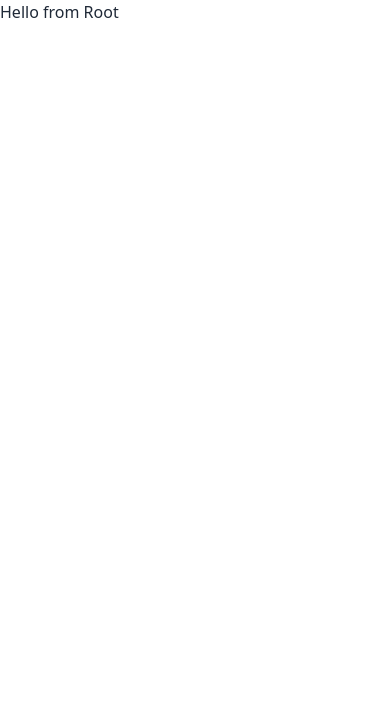
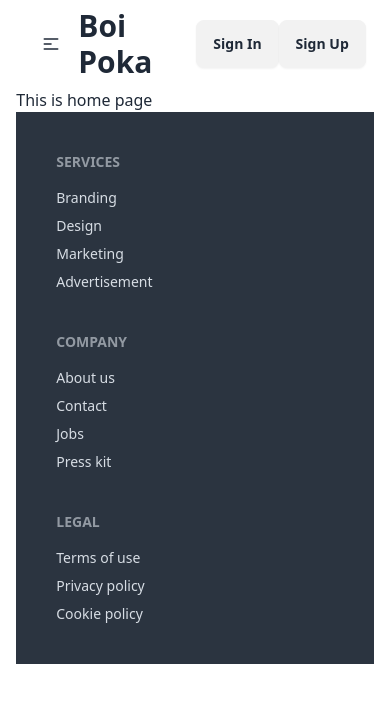
Before and after one commit to Tamiim-Iqbal/Boi-Poka, a React (Vite) app: page / in a window 390 px wide. Shown: the top 702 px of the page. Built offline with nearby package versions, Linux system fonts and the light colour scheme.

Commit message:
Navbar, Footer added from DaisyUI

```diff
--- /dev/null
+++ b/src/Components/Dashboard/Dashboard.jsx
@@ -0,0 +1,11 @@
+import React from 'react';
+
+const Dashboard = () => {
+    return (
+        <div>
+            <h2 className="text-3xl">This is Dashboard</h2>
+        </div>
+    );
+};
+
+export default Dashboard;
--- /dev/null
+++ b/src/Components/ErrorPage/ErrorPage.jsx
@@ -0,0 +1,11 @@
+import React from 'react';
+
+const ErrorPage = () => {
+    return (
+        <div>
+            <h2 className="text-4xl">Page Not Found</h2>
+        </div>
+    );
+};
+
+export default ErrorPage;
--- /dev/null
+++ b/src/Components/Footer/Footer.jsx
@@ -0,0 +1,30 @@
+import React from 'react';
+
+const Footer = () => {
+  return (
+    <footer className="footer bg-neutral text-neutral-content p-10">
+      <nav>
+        <h6 className="footer-title">Services</h6>
+        <a className="link link-hover">Branding</a>
+        <a className="link link-hover">Design</a>
+        <a className="link link-hover">Marketing</a>
+        <a className="link link-hover">Advertisement</a>
+      </nav>
+      <nav>
+        <h6 className="footer-title">Company</h6>
+        <a className="link link-hover">About us</a>
+        <a className="link link-hover">Contact</a>
+        <a className="link link-hover">Jobs</a>
+        <a className="link link-hover">Press kit</a>
+      </nav>
+      <nav>
+        <h6 className="footer-title">Legal</h6>
+        <a className="link link-hover">Terms of use</a>
+        <a className="link link-hover">Privacy policy</a>
+        <a className="link link-hover">Cookie policy</a>
+      </nav>
+    </footer>
+  );
+};
+
+export default Footer;
--- /dev/null
+++ b/src/Components/Home/Home.jsx
@@ -0,0 +1,11 @@
+import React from 'react';
+
+const Home = () => {
+    return (
+        <div>
+            <h2>This is home page</h2>
+        </div>
+    );
+};
+
+export default Home;
--- /dev/null
+++ b/src/Components/NavBar/NavBar.jsx
@@ -0,0 +1,49 @@
+
+const NavBar = () => {
+
+    const links = <>
+        <li><a>Home</a></li>
+        <li><a>Listed Books</a></li>
+        <li><a>Pages to Read</a></li>
+    </>
+
+    return (
+        <div className="navbar bg-base-100">
+  <div className="navbar-start">
+    <div className="dropdown">
+      <div tabIndex={0} role="button" className="btn btn-ghost lg:hidden">
+        <svg
+          xmlns="http://www.w3.org/2000/svg"
+          className="h-5 w-5"
+          fill="none"
+          viewBox="0 0 24 24"
+          stroke="currentColor">
+          <path
+            strokeLinecap="round"
+            strokeLinejoin="round"
+            strokeWidth="2"
+            d="M4 6h16M4 12h8m-8 6h16" />
+        </svg>
+      </div>
+      <ul
+        tabIndex={0}
+        className="menu menu-sm dropdown-content bg-base-100 rounded-box z-[1] mt-3 w-52 p-2 shadow">
+        {links}
+      </ul>
+    </div>
+    <a className="text-3xl font-semibold">Boi Poka</a>
+  </div>
+  <div className="navbar-center hidden lg:flex">
+    <ul className="menu menu-horizontal px-1">
+      {links}
+    </ul>
+  </div>
+  <div className="navbar-end">
+    <a className="btn">Sign In</a>
+    <a className="btn">Sign Up</a>
+  </div>
+</div>
+    );
+};
+
+export default NavBar;
--- a/src/Components/Root/Root.jsx
+++ b/src/Components/Root/Root.jsx
@@ -1,8 +1,14 @@
+import React from 'react';
+import { Outlet } from "react-router-dom";
+import Footer from "../Footer/Footer";
+import NavBar from "../NavBar/NavBar";
 
 const Root = () => {
     return (
-        <div>
-            <h3>Hello from Root</h3>
+        <div className='w-11/12 mx-auto'>
+            <NavBar></NavBar>
+            <Outlet></Outlet>
+            <Footer></Footer>
         </div>
     );
 };
--- a/src/main.jsx
+++ b/src/main.jsx
@@ -6,11 +6,25 @@
   RouterProvider,
 } from "react-router-dom";
 import Root from './Components/Root/Root';
+import Dashboard from './Components/Dashboard/Dashboard';
+import Home from './Components/Home/Home';
+import ErrorPage from './Components/ErrorPage/ErrorPage';
 
 const router = createBrowserRouter([
   {
     path: "/",
     element: <Root></Root>,
+    errorElement: <ErrorPage></ErrorPage>,
+    children: [
+      {
+        path: '/',
+        element: <Home></Home>
+      },
+      {
+        path: 'dashboard',
+        element: <Dashboard></Dashboard>
+      }
+    ]
   },
 ]);
 
```
